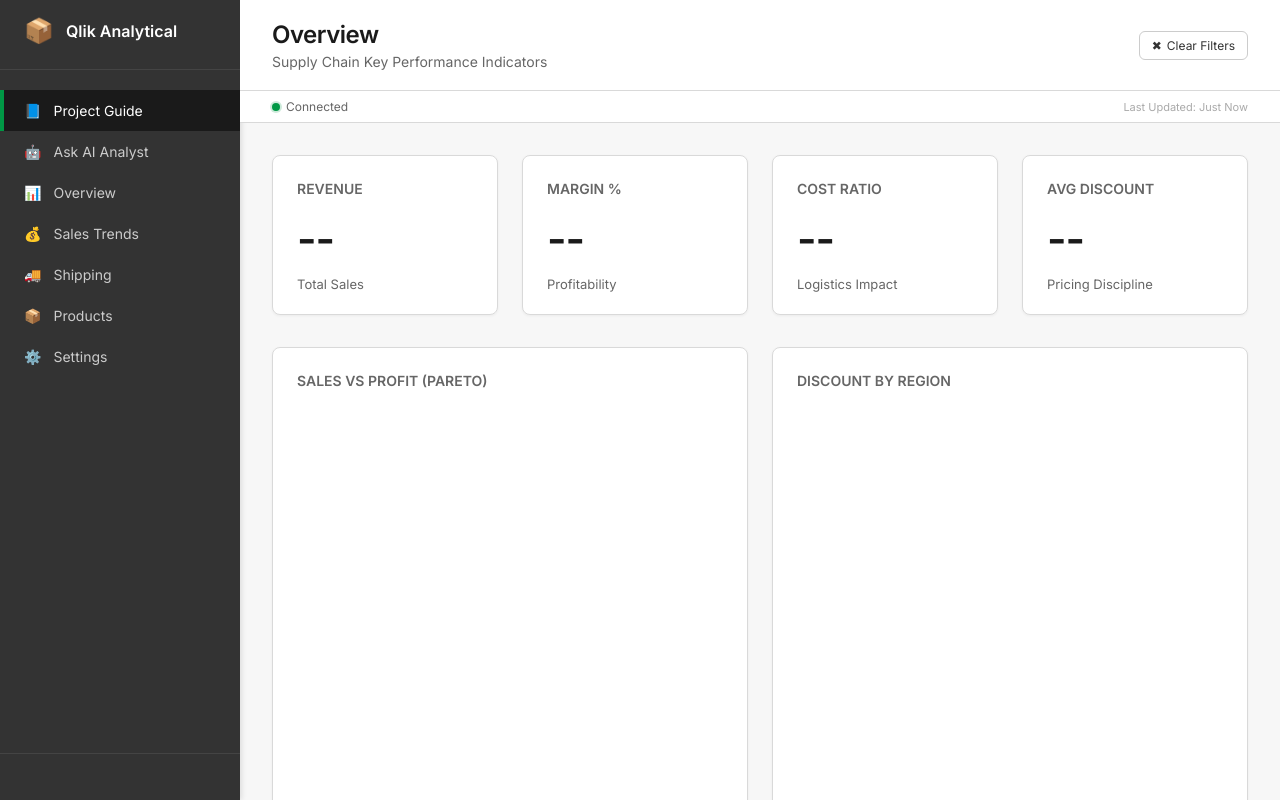
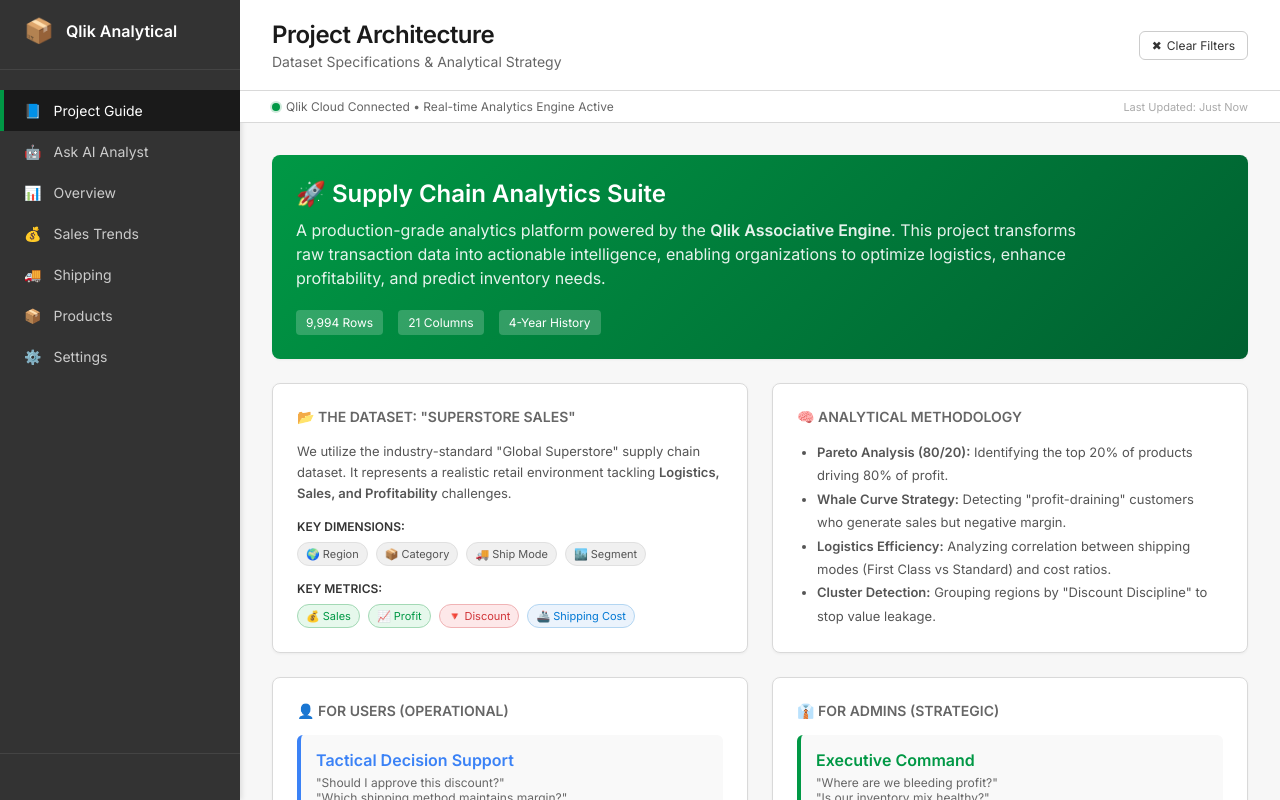
Before and after one commit to ASHARISH1805/interactive-dashboard-supplychain, a website: page embedded_analytics/index.html in a window 1280 px wide. Drawn offline with nearby package versions, Linux system fonts and the light colour scheme; no server answers; sample sign-in values are in the browser's storage.

Commit message:
feat: Set Project Guide as default view and enhance connection status messaging

```diff
--- a/embedded_analytics/index.html
+++ b/embedded_analytics/index.html
@@ -57,8 +57,8 @@
             <!-- HEADER -->
             <header class="top-header">
                 <div class="page-title">
-                    <h1 id="page-heading">Overview</h1>
-                    <p>Supply Chain Key Performance Indicators</p>
+                    <h1 id="page-heading">Project Architecture</h1>
+                    <p>Dataset Specifications & Analytical Strategy</p>
                 </div>
                 <div class="header-actions">
                     <!-- CLEAR SELECTIONS BUTTON ONLY -->
@@ -75,7 +75,7 @@
             <div class="connection-bar">
                 <div class="status-indicator">
                     <div class="dot" id="dot-status"></div>
-                    <span id="txt-status">Connecting to Engine...</span>
+                    <span id="txt-status">Connecting to Qlik Cloud...</span>
                 </div>
                 <div style="margin-left:auto; font-size:11px; color:#aaa;">Last Updated: Just Now</div>
             </div>
@@ -84,7 +84,7 @@
             <div class="dashboard-scroll">
 
                 <!-- 0. PROJECT GUIDE (Intro) -->
-                <div id="view-intro" class="view-section" style="display:none;">
+                <div id="view-intro" class="view-section">
                     <div class="dashboard-grid">
 
                         <!-- HERO CARD -->
@@ -254,7 +254,7 @@
                 <!-- DATASET EXPLORER REMOVED -->
 
                 <!-- 1. OVERVIEW VIEW -->
-                <div id="view-overview" class="view-section">
+                <div id="view-overview" class="view-section" style="display:none;">
                     <!-- KPIs -->
                     <div class="dashboard-grid kpi-row">
                         <div class="card span-1 h-kpi">
--- a/embedded_analytics/index.js
+++ b/embedded_analytics/index.js
@@ -80,7 +80,7 @@ function updateStatus(state) {
 
     if (state === 'connected') {
         dot.className = 'dot ok'; // Turn Green
-        txt.innerText = 'Connected';
+        txt.innerText = 'Qlik Cloud Connected • Real-time Analytics Engine Active';
     } else if (state === 'error') {
         dot.className = 'dot';
         dot.style.backgroundColor = 'red';
```
